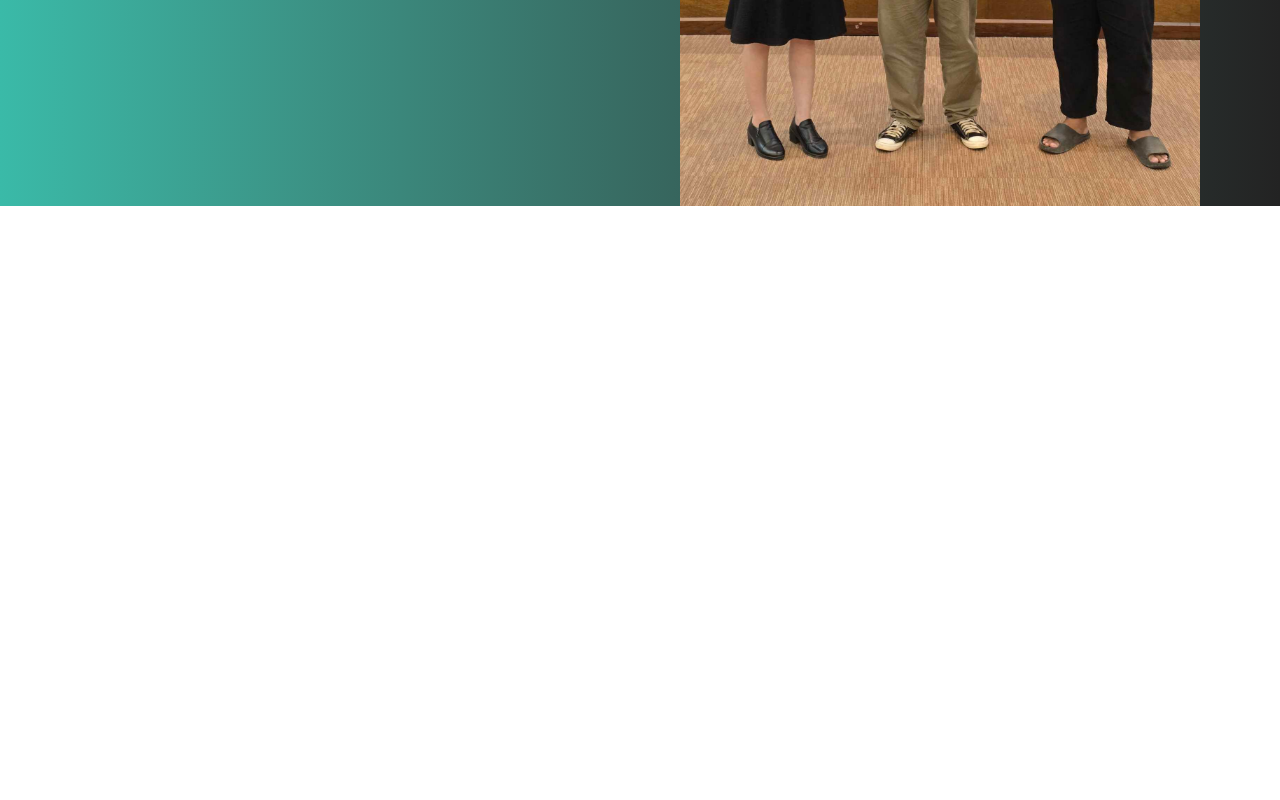
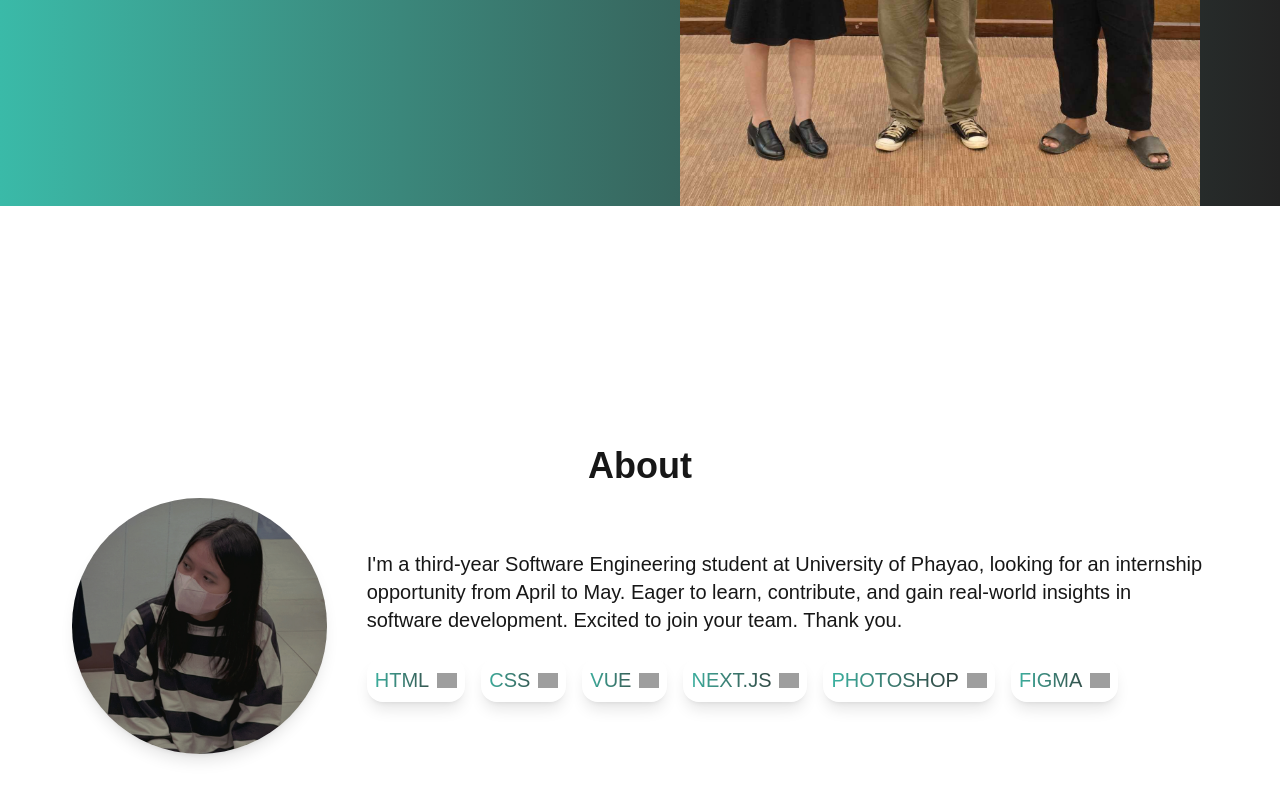
Before and after one commit to 66022804/cv, a Next.js app: page / in a window 1280 px wide. Shown: the part 494-1294 px from the top of the page. Before the commit the page ends 800 px from the top, so only its background shows below. Built offline with nearby package versions, Linux system fonts and the light colour scheme; grey boxes are pictures that could not be loaded.

Commit message:
Add about section

```diff
--- a/app/page.tsx
+++ b/app/page.tsx
@@ -1,6 +1,7 @@
 "use client";
 
-import React, { useEffect, useState } from "react";
+import React, { useEffect, useState, useRef } from "react";
+import Image from "next/image";
 
 const sections = ["home", "about", "server", "projects", "contact"];
 const images = ["/bg.jpg", "/1.jpg", "/2.jpg"];
@@ -61,6 +62,30 @@ export default function CV() {
       setCurrentIndex((prev) => (prev + 1) % images.length);
     }, 3000); // เปลี่ยนรูปทุก 3 วินาที
     return () => clearInterval(interval);
+  }, []);
+
+  /* ABOUT SECTION */
+  const aboutRef = useRef<HTMLDivElement>(null);
+  const [aboutVisible, setAboutVisible] = useState(false);
+  const [aboutAnimate, setAboutAnimate] = useState(false);
+
+  useEffect(() => {
+    const observer = new IntersectionObserver(
+      ([entry]) => {
+        if (entry.isIntersecting) {
+          setAboutVisible(true);
+          setAboutAnimate(false);
+          setTimeout(() => setAboutAnimate(true), 50);
+        } else {
+          setAboutVisible(false);
+          setAboutAnimate(false);
+        }
+      },
+      { threshold: 0.2 }
+    );
+
+    if (aboutRef.current) observer.observe(aboutRef.current);
+    return () => observer.disconnect();
   }, []);
 
   return (
@@ -151,7 +176,7 @@ export default function CV() {
       </nav>
 
       {/* Page Content */}
-      <main className="space-y-24 scroll-smooth overflow-x-hidden">
+      <main className="space-y-24 scroll-smooth sm:overflow-x-hidden md:block overflow-x-hidden">
         <section id="home" className="scroll-mt-24">
           <style>{`
             @keyframes float-up-fade-in-out {
@@ -197,17 +222,17 @@ export default function CV() {
           <div className="flex flex-row w-full 2xl:min-h-screen xl:h-[700px] lg:h-[580px] md:h-[480px] sm:h-[450px] h-[300px]  bg-gradient-to-r from-[#3abaa8] to-[#232323] text-white">
             {/* Left Section */}
             <div className="flex flex-col justify-center sm:p-10 p-6  pt-30  lg:p-20 flex-1">
-              <h1 className="xl:text-4xl lg:text-3xl md:text-2xl  sm:text-xl text-sm font-bold uppercase leading-tight float-up-fade-in-out delay-0">
+              <h1 className="2xl:text-5xl xl:text-4xl lg:text-3xl md:text-2xl  sm:text-xl text-sm font-bold uppercase leading-tight float-up-fade-in-out delay-0">
                 PHONSINEE KITCHAAUM <br />
               </h1>
 
-              <div className="sm:w-48 w-0  h-1 bg-white sm:my-6 my-2  float-up-fade-in-out delay-1" />
+              <div className="2xl:w-72 xl:w-52 lg:w-44 md:w-36 sm:w-28 w-0  h-1 bg-white sm:my-6 xl:my-12 my-2  float-up-fade-in-out delay-1" />
 
-              <p className="xl:text-lg lg:text-md md:text-sm sm:text-sm text-[10px] sm:mb-6 mb-4 max-w-xl leading-relaxed float-up-fade-in-out delay-2">
+              <p className="2xl:text-2xl xl:text-xl lg:text-lg md:text-sm sm:text-sm text-[10px] sm:mb-6 xl:mb-10 mb-4 max-w-2xl leading-relaxed float-up-fade-in-out delay-2">
                 “I’m learning to build not just websites — but experiences.”
               </p>
 
-              <p className="text-white xl:text-4xl lg:text-3xl md:text-2xl sm:text-xl text-sm xl:pl-36   font-bold sm:py-2 sm:px-6 px-4 transition float-up-fade-in-out delay-3">
+              <p className="text-white 2xl:text-4xl xl:text-3xl lg:text-xl md:text-lg sm:text-md text-sm xl:pl-36   font-bold sm:py-2 sm:px-6 px-4 transition float-up-fade-in-out delay-3">
                 Frontend Developer
               </p>
             </div>
@@ -223,6 +248,195 @@ export default function CV() {
             />
           </div>
         </section>
+
+        <section id="about" className="scroll-mt-24 mt-60 px-6">
+          <style>{`
+  @keyframes bounce-in {
+    0% {
+      transform: translateY(50px);
+      opacity: 0;
+    }
+    50% {
+      transform: translateY(-10px);
+      opacity: 1;
+    }
+    70% {
+      transform: translateY(5px);
+    }
+    100% {
+      transform: translateY(0);
+    }
+  }
+
+  .bounce-in {
+    animation: bounce-in 1s cubic-bezier(0.68, -0.55, 0.27, 1.55) forwards;
+  }
+
+  @keyframes slide-in-left {
+    0% {
+      transform: translateX(-100px);
+      opacity: 0;
+    }
+    100% {
+      transform: translateX(0);
+      opacity: 1;
+    }
+  }
+
+  .slide-in-left {
+    animation: slide-in-left 1s ease-out forwards;
+  }
+`}</style>
+
+          <div
+            ref={aboutRef}
+            className={`transition-all duration-700 ease-out ${
+              aboutVisible
+                ? "opacity-100 translate-y-0"
+                : "opacity-0 translate-y-10"
+            } ${aboutAnimate ? "bounce-in" : ""}`}
+          >
+            <h2 className="lg:text-4xl md:text-3xl sm:text-2xl text-xl font-bold md:mb-3 mb-5 text-center ">
+              About
+            </h2>
+            <div className="flex flex-col md:flex-row items-center gap-10 max-w-6xl 2xl:mx-auto xl:mx-12 lg:mx-10 md:mx-7 sm:mx-8 mx-4 mb-20">
+              {/* รูปวงกลมด้านซ้าย */}
+              <div
+                className={`relative 2xl:w-[750px] 2xl:h-80 xl:w-[650px] xl:h-64 lg:w-[600px] lg:h-52 md:w-[500px] md:h-36 sm:w-[150px] sm:h-36 w-[120px] h-30 rounded-full overflow-hidden shadow-lg ${
+                  aboutVisible ? "slide-in-left" : "opacity-0"
+                }`}
+              >
+                <Image
+                  src="/m.jpg"
+                  alt="Profile"
+                  fill
+                  className="object-cover"
+                />
+              </div>
+
+              {/* ข้อความด้านขวา */}
+              <div className="space-y-6 text-left">
+                <p className="xl:text-xl lg:text-lg md:text-md sm:text-sm text-sm">
+                  I&apos;m a third-year Software Engineering student at
+                  University of Phayao, looking for an internship opportunity
+                  from April to May. Eager to learn, contribute, and gain
+                  real-world insights in software development. Excited to join
+                  your team. Thank you.
+                </p>
+
+                <div className="flex flex-wrap xl:flex-nowrap gap-4">
+                  <p
+                    className={`group lg:text-xl md:text-lg sm:text-md text-sm p-2 shadow-lg rounded-2xl flex items-center gap-2 w-fit transition-all duration-300
+    bg-gradient-to-r from-[#3abaa8] to-[#232323] bg-clip-text text-transparent
+    hover:text-white hover:bg-gradient-to-r hover:from-[#3abaa8] hover:to-[#232323] hover:bg-clip-padding cursor-pointer
+    ${aboutVisible ? "bounce-in" : "opacity-0"}
+  `}
+                  >
+                    HTML
+                    <div className="relative w-3 md:w-4 lg:w-5 aspect-square">
+                      <Image
+                        src="/html.png"
+                        alt="HTML Icon"
+                        fill
+                        className="object-contain transition duration-300 group-hover:invert"
+                      />
+                    </div>
+                  </p>
+
+                  <p
+                    className={`group lg:text-xl md:text-lg sm:text-md text-sm p-2 shadow-lg rounded-2xl flex items-center gap-2 w-fit transition-all duration-300
+                      bg-gradient-to-r from-[#3abaa8] to-[#232323] bg-clip-text text-transparent
+                      hover:text-white hover:bg-gradient-to-r hover:from-[#3abaa8] hover:to-[#232323] hover:bg-clip-padding cursor-pointer
+                      ${aboutVisible ? "bounce-in" : "opacity-0"}
+                    `}
+                  >
+                    CSS
+                    <div className="relative w-3 md:w-4 lg:w-5 aspect-square">
+                      <Image
+                        src="/css.png"
+                        alt="css Icon"
+                        fill
+                        className="object-contain transition duration-300 group-hover:invert"
+                      />
+                    </div>
+                  </p>
+
+                  <p
+                    className={`group lg:text-xl md:text-lg text-sm p-2 shadow-lg rounded-2xl flex items-center gap-2 w-fit transition-all duration-300
+                      bg-gradient-to-r from-[#3abaa8] to-[#232323] bg-clip-text text-transparent
+                      hover:text-white hover:bg-gradient-to-r hover:from-[#3abaa8] hover:to-[#232323] hover:bg-clip-padding cursor-pointer
+                      ${aboutVisible ? "bounce-in" : "opacity-0"}
+                    `}
+                  >
+                    VUE
+                    <div className="relative w-3 md:w-4 lg:w-5 aspect-square">
+                      <Image
+                        src="/vue.png"
+                        alt="vue Icon"
+                        fill
+                        className="object-contain transition duration-300 group-hover:invert"
+                      />
+                    </div>
+                  </p>
+
+                  <p
+                    className={`group lg:text-xl md:text-lg text-sm p-2 shadow-lg rounded-2xl flex items-center gap-2 w-fit transition-all duration-300
+                      bg-gradient-to-r from-[#3abaa8] to-[#232323] bg-clip-text text-transparent
+                      hover:text-white hover:bg-gradient-to-r hover:from-[#3abaa8] hover:to-[#232323] hover:bg-clip-padding cursor-pointer
+                      ${aboutVisible ? "bounce-in" : "opacity-0"}
+                    `}
+                  >
+                    NEXT.JS
+                    <div className="relative w-3 md:w-4 lg:w-5 aspect-square">
+                      <Image
+                        src="/next.png"
+                        alt="next Icon"
+                        fill
+                        className="object-contain transition duration-300 group-hover:invert"
+                      />
+                    </div>
+                  </p>
+
+                  <p
+                    className={`group lg:text-xl md:text-lg text-sm p-2 shadow-lg rounded-2xl flex items-center gap-2 w-fit transition-all duration-300
+                      bg-gradient-to-r from-[#3abaa8] to-[#232323] bg-clip-text text-transparent
+                      hover:text-white hover:bg-gradient-to-r hover:from-[#3abaa8] hover:to-[#232323] hover:bg-clip-padding cursor-pointer
+                      ${aboutVisible ? "bounce-in" : "opacity-0"}
+                    `}
+                  >
+                    PHOTOSHOP
+                    <div className="relative w-3 md:w-4 lg:w-5 aspect-square">
+                      <Image
+                        src="/photoshop.png"
+                        alt="photoshop Icon"
+                        fill
+                        className="object-contain transition duration-300 group-hover:invert"
+                      />
+                    </div>
+                  </p>
+
+                  <p
+                    className={`group lg:text-xl md:text-lg text-sm p-2 shadow-lg rounded-2xl flex items-center gap-2 w-fit transition-all duration-300
+                      bg-gradient-to-r from-[#3abaa8] to-[#232323] bg-clip-text text-transparent
+                      hover:text-white hover:bg-gradient-to-r hover:from-[#3abaa8] hover:to-[#232323] hover:bg-clip-padding cursor-pointer
+                      ${aboutVisible ? "bounce-in" : "opacity-0"}
+                    `}
+                  >
+                    FIGMA
+                    <div className="relative w-3 md:w-4 lg:w-5 aspect-square">
+                      <Image
+                        src="/figma.png"
+                        alt="figma Icon"
+                        fill
+                        className="object-contain transition duration-300 group-hover:invert"
+                      />
+                    </div>
+                  </p>
+                </div>
+              </div>
+            </div>
+          </div>
+        </section>
       </main>
     </>
   );
```
